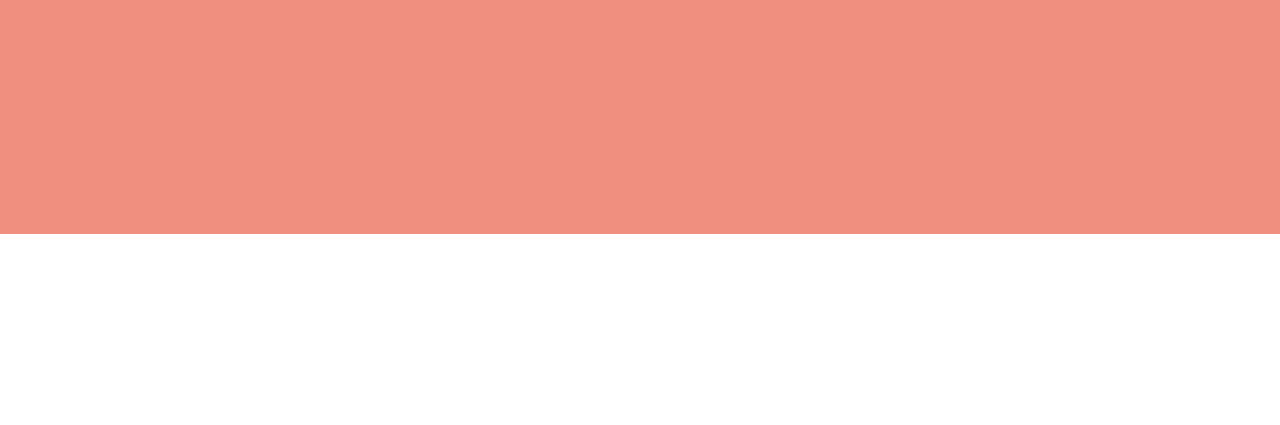
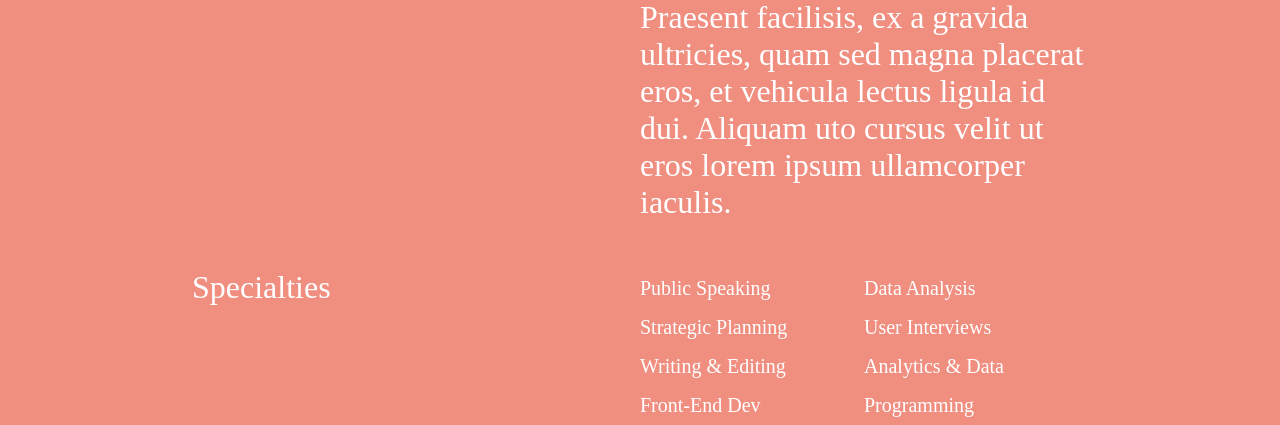
Before and after one commit to marcin-kk/HazelCV, a plain HTML site: page index.html in a window 1280 px wide. Shown: the part 486-911 px from the top of the page. Before the commit the page ends 800 px from the top, so only its background shows below. Drawn offline with Linux system fonts and the light colour scheme; a web font is replaced by a local one.

Commit message:
hero required additional content so now html and css done

```diff
--- a/index.html
+++ b/index.html
@@ -25,6 +25,27 @@
             <h1 class="tagline">
                 I’m a <em>Scientist</em> and <em>Speaker</em> who is interested in the psychology of greed.
             </h1>
+            <div class="two-column-section">
+                <p>My Mission</p>
+                <p class="mission">This is my mission. Maecenas a varius odio egestas auctor. Praesent facilisis, ex a
+                    gravida
+                    ultricies, quam sed magna placerat eros, et vehicula lectus ligula id dui. Aliquam uto cursus velit
+                    ut eros lorem ipsum ullamcorper iaculis.
+                </p>
+            </div>
+            <div class="two-column-section">
+                <p>Specialties</p>
+                <ul class="skills">
+                    <li>Public Speaking</li>
+                    <li>Data Analysis</li>
+                    <li>Strategic Planning</li>
+                    <li>User Interviews</li>
+                    <li>Writing & Editing</li>
+                    <li>Analytics & Data</li>
+                    <li>Front-End Dev</li>
+                    <li>Programming</li>
+                </ul>
+            </div>
         </div>
     </section>
 
--- a/style.css
+++ b/style.css
@@ -5,12 +5,14 @@
 }
 
 body {
-    font-family: 'Forum', serif;
+	font-family: "Forum", serif;
 }
 
 .hero {
-    height: 90vh;
+	min-height: 90vh;
 	background-color: #f08e80;
+	color: white;
+	display: inline-block;
 }
 
 .navbar {
@@ -54,3 +56,29 @@ body {
 	letter-spacing: 2px;
 	padding: 32px 0;
 }
+
+.two-column-section {
+	font-size: 2rem;
+}
+
+.two-column-section .mission {
+	margin-bottom: 3rem;
+}
+
+.two-column-section p {
+	width: 50%;
+	float: left;
+}
+
+.two-column-section .skills {
+	width: 50%;
+	float: left;
+	list-style: none;
+}
+
+.two-column-section .skills li {
+	width: 50%;
+	float: left;
+	font-size: 1.25rem;
+	margin: 8px 0;
+}
```
Lines whose indentation alone changed are shown as unchanged.
